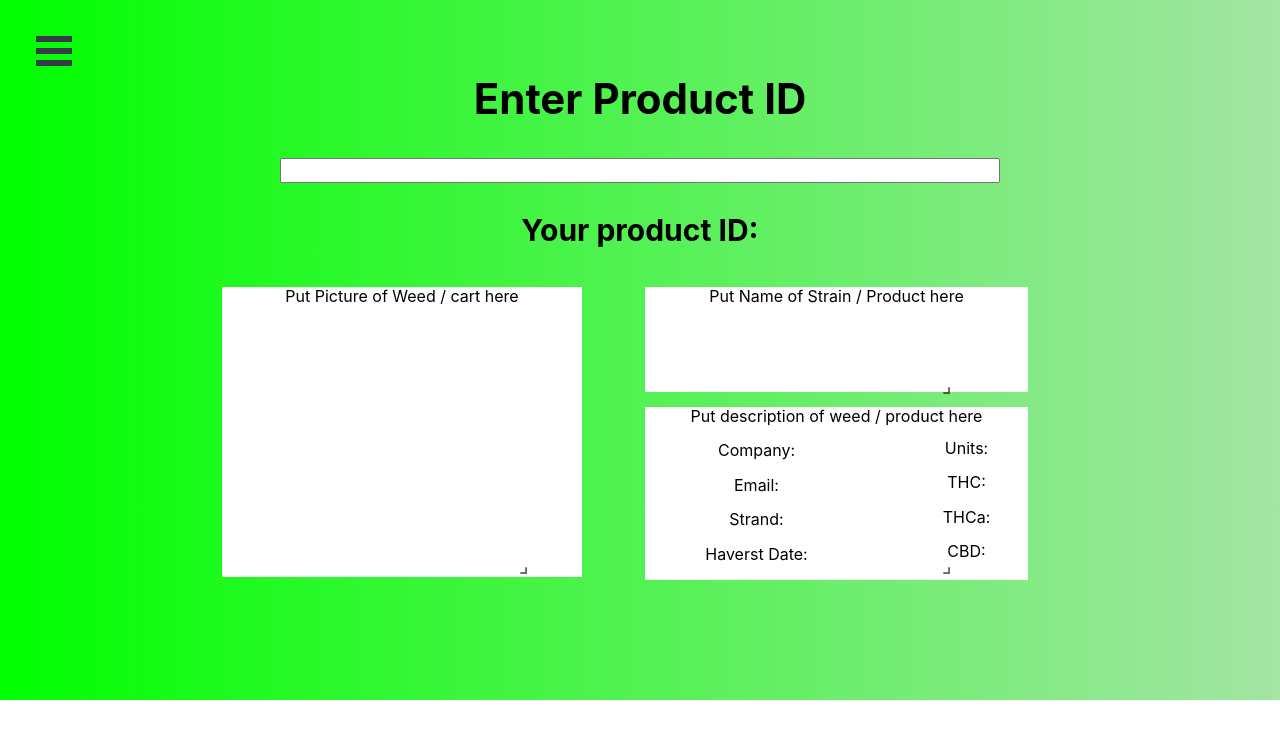
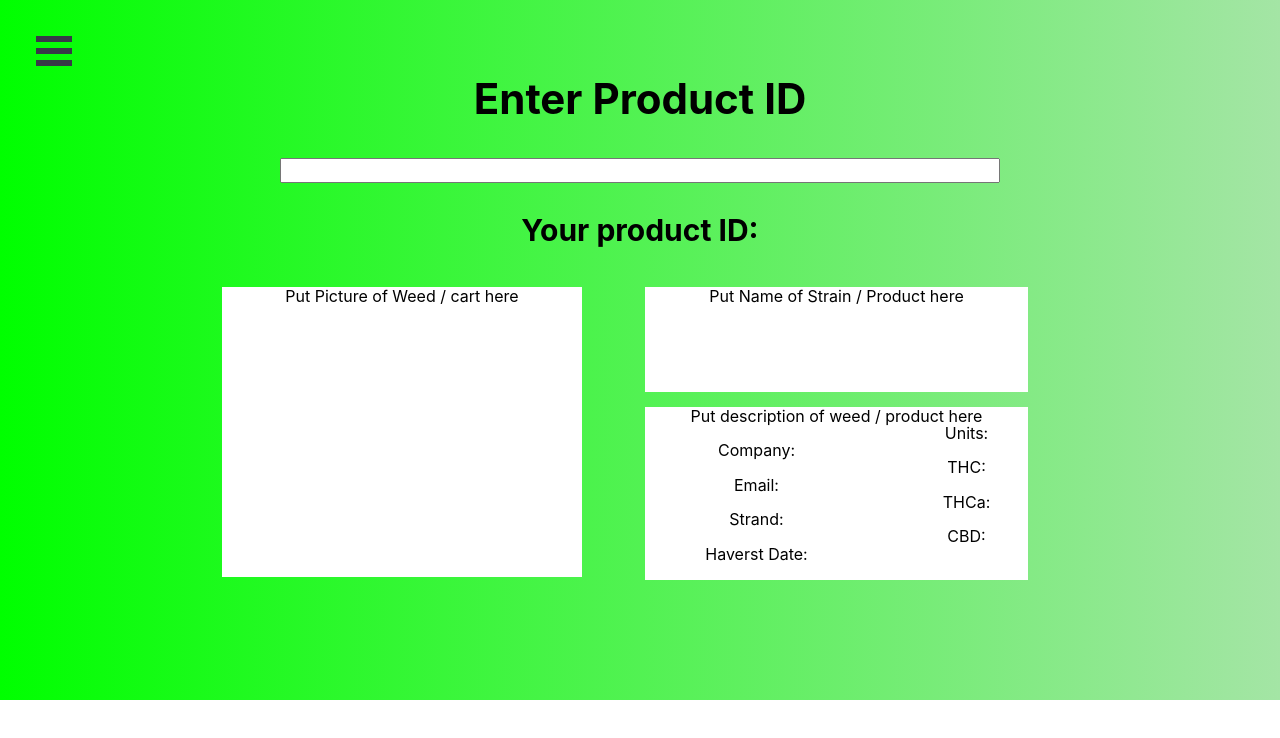
Before and after one commit to Klongrich/budfax, a React (Create React App) app: page / in a window 1280 px wide. Shown: the top 738 px of the page. Built offline with nearby package versions, Linux system fonts and the light colour scheme.

Commit message:
Added unique gen. Fixed client front end a little bit

```diff
--- a/src/Components/pages/growerClient/growerEntryForum.js
+++ b/src/Components/pages/growerClient/growerEntryForum.js
@@ -70,6 +70,13 @@ function startsWithZero(e) {
  		}
 }
 
+var ID = function () {
+    // Math.random should be unique because of its seeding algorithm.
+    // Convert it to base 36 (numbers + letters), and grab the first 9 characters
+    // after the decimal.
+    return Math.random().toString(36).substr(2, 9);
+};
+
 class dataEntryTest extends React.Component {
 	constructor(props) {
 		super(props);
@@ -84,7 +91,7 @@ class dataEntryTest extends React.Component {
 			thc: '',
 			thca: '',
 			cbd: '',
-			uniqueID: '410'
+			uniqueID: ID()
 		};
 
 		this.handleChange1 = this.handleChange1.bind(this);
--- a/src/Components/pages/userClient/userClient.css
+++ b/src/Components/pages/userClient/userClient.css
@@ -15,7 +15,7 @@
 
   .two{
     margin-left:260px;
-    margin-top: -140px;
+    margin-top: -155px;
   }
 
 
--- a/src/Components/pages/userClient/userClient.js
+++ b/src/Components/pages/userClient/userClient.js
@@ -32,10 +32,7 @@ class userClient extends React.Component{
      };
 
      handleSubmit(event) {
-        alert("Product Not Found");
-
         event.preventDefault();
-
         /*
         fetch(`http://localhost:3010/api/clientData?ID=${encodeURIComponent(this.state.productID)}`)
         .then(response => response.json())
@@ -64,27 +61,27 @@ class userClient extends React.Component{
     render () {
 
         var lglayout = [
-            {i: '1', x: 2, y: 0, w: 3, h: 5},
-            {i: '2', x: 6, y: 0, w: 3, h: 2},
-            {i: '3', x: 6, y: 5, w: 3, h: 3}
+            {i: '1', x: 2, y: 0, w: 3, h: 5, static: true},
+            {i: '2', x: 6, y: 0, w: 3, h: 2, static: true},
+            {i: '3', x: 6, y: 2, w: 3, h: 3, static: true}
           ];
 
         var mdlayout = [
-            {i: '1', x: 0, y: 0, w: 3, h: 5},
-            {i: '2', x: 0, y: 0, w: 3, h: 2},
-            {i: '3', x: 3, y: 5, w: 3, h: 3}
+            {i: '1', x: 0, y: 0, w: 3, h: 5, static: true},
+            {i: '2', x: 0, y: 0, w: 3, h: 2, static: true},
+            {i: '3', x: 3, y: 5, w: 3, h: 3, static: true}
         ];
 
         var smlayout = [
-            {i: '1', x: 0, y: 0, w: 2, h: 5},
-            {i: '2', x: 3, y: 0, w: 2, h: 2},
-            {i: '3', x: 3, y: 5, w: 2, h: 3}
+            {i: '1', x: 0, y: 0, w: 2, h: 5, static: true},
+            {i: '2', x: 3, y: 0, w: 2, h: 2, static: true},
+            {i: '3', x: 3, y: 5, w: 2, h: 3, static: true}
         ];
 
         var xslayout = [
-            {i: '1', x: 0, y: 0, w: 2, h: 5},
-            {i: '2', x: 3, y: 0, w: 2, h: 2},
-            {i: '3', x: 3, y: 5, w: 2, h: 3}
+            {i: '1', x: 0, y: 0, w: 2, h: 5, static: true},
+            {i: '2', x: 3, y: 0, w: 2, h: 2, static: true},
+            {i: '3', x: 3, y: 5, w: 2, h: 3, static: true}
         ];
 
         var layouts = {lg: lglayout, md: mdlayout, sm: smlayout, xs: xslayout}
@@ -138,7 +135,7 @@ class userClient extends React.Component{
                                 <p>Company: {this.state.companyName}</p>
                                 <p>Email: {this.state.email}</p>
                                 <p>Strand: {this.state.strand}</p>
-                                <p>Haverst Date: {this.state.haverstDate}</p>
+                                <p>Haverst Date: </p>
                             </div>
 
                             <div class="two">
```
Also changed, not shown: src/test/uniqueGen.js (+2 -2 lines), 2 other files (tests, documents, lock files or other folders).
